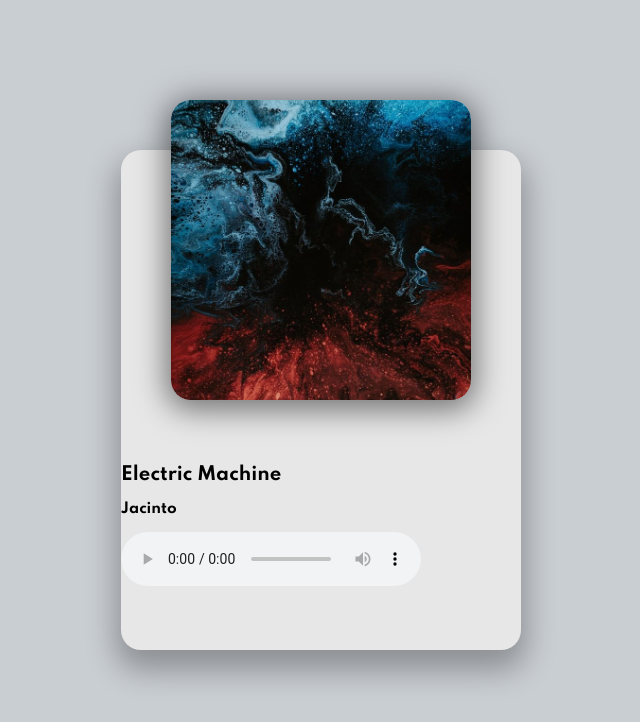
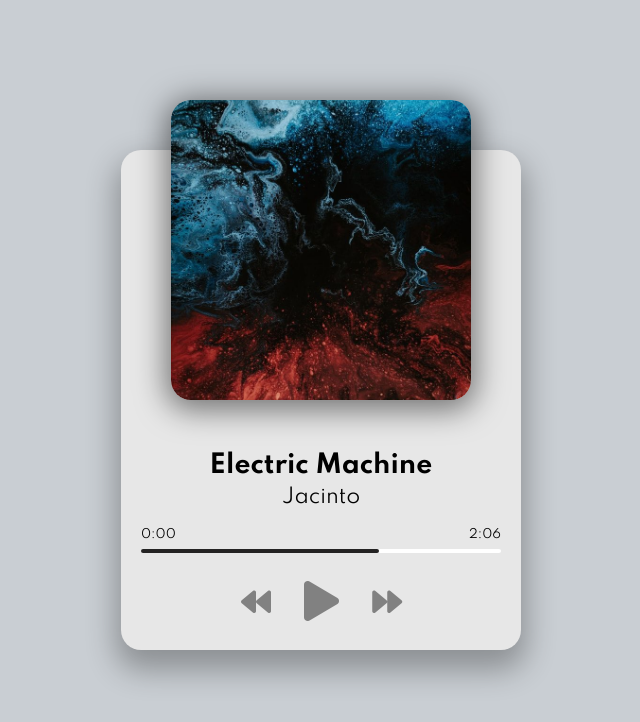
Before and after one commit to gbronca/music-player-js, a plain HTML site: page index.html in a window 1280 px wide. Shown: the whole page, without its empty margins (319-959 px from the left). Drawn offline with Linux system fonts and the light colour scheme.

Commit message:
added player controls

```diff
--- a/index.html
+++ b/index.html
@@ -18,7 +18,21 @@
         </div>
         <h2 id="title">Electric Machine</h2>
         <h3 id="artist">Jacinto</h3>
-        <audio src="music/jacinto-1.mp3" controls></audio>
+        <audio src="music/jacinto-1.mp3"></audio>
+        <!-- Progress -->
+        <div class="progress-container" id="progress-container">
+            <div class="progress" id="progress"></div>
+            <div class="duration-wrapper">
+                <span id="current-time">0:00</span>
+                <span id="duration">2:06</span>
+            </div>
+        </div>
+        <!-- Controls -->
+        <div class="player-controls">
+            <i class="fas fa-backward" id="prev" title="Previous"></i>
+            <i class="fas fa-play main-button" id="play" title="Play"></i>
+            <i class="fas fa-forward" id="next" title="Next"></i>
+        </div>
     </div>
     <!-- Script -->
     <script src="script.js"></script>
--- a/style.css
+++ b/style.css
@@ -40,12 +40,91 @@ body {
   box-shadow: 0 5px 30px 5px rgba(0, 0, 0, 0.5);
 }
 
+h2 {
+  font-size: 25px;
+  text-align: center;
+  margin: 0;
+}
+
+h3 {
+  font-size: 20px;
+  text-align: center;
+  font-weight: 400;
+  margin: 5px 0 0;
+}
+
+/* Progress */
+.progress-container {
+  background: #fff;
+  border-radius: 5px;
+  cursor: pointer;
+  margin: 40px 20px;
+  height: 4px;
+  width: 90%;
+}
+
+.progress {
+  background: #242323;
+  border-radius: 5px;
+  height: 100%;
+  /* change this to show progress */
+  width: 66%;
+  transition: width 0.1s linear;
+}
+
+.duration-wrapper {
+  position: relative;
+  top: -25px;
+  display: flex;
+  justify-content: space-between;
+}
+
+/* Controls */
+.player-controls {
+  position: relative;
+  top: -15px;
+  left: 120px;
+  width: 200px;
+}
+
+.fas {
+  font-size: 30px;
+  color: rgb(129, 129, 129);
+  margin-right: 30px;
+  cursor: pointer;
+  user-select: none;
+}
+
+.fas:hover {
+  filter: brightness(80%);
+}
+
+.main-button {
+  font-size: 40px;
+  position: relative;
+  top: 3px;
+}
+
 /* Media Query: iPhone (Vertical) */
 @media screen and (max-width: 376px) {
   .player-container {
     width: 95vw;
   }
+
   .img-container {
     left: 29px;
   }
+
+  h2 {
+    font-size: 20px;
+  }
+
+  h3 {
+    font-size: 15px;
+  }
+
+  .player-controls {
+    top: -10px;
+    left: 100px;
+  }
 }
```
